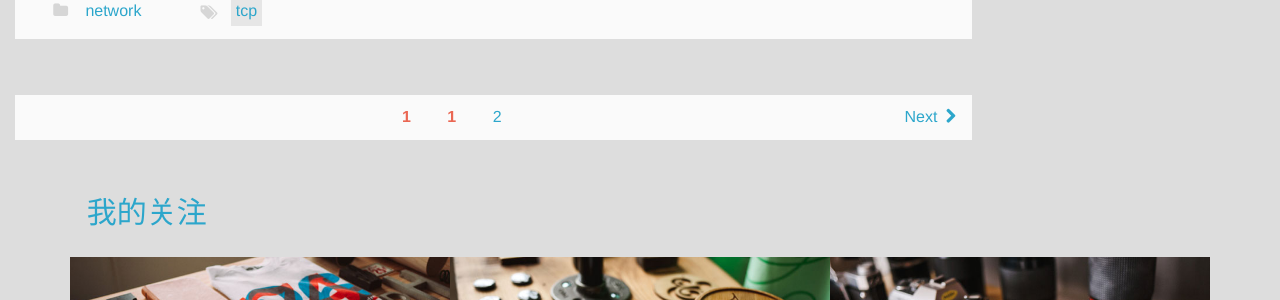
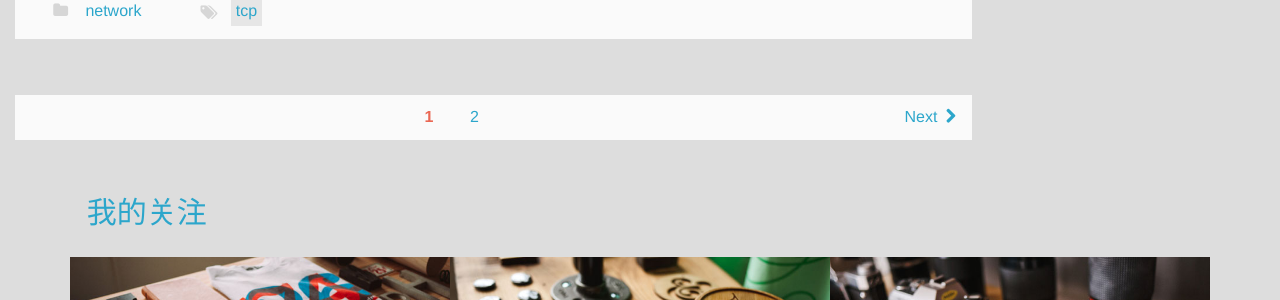
Before and after one commit to 861008761/myBlog, a Jekyll site: the page built from index.html, in a window 1280 px wide and 900 px high, scrolled down 4313 px. Shown: the part 152-452 px from the top of the window. Built offline with Jekyll 4.4.1, drawn with Linux system fonts in a browser that asks for light colours; emoji names are drawn with the system emoji font; Markdown is read by kramdown in place of the engine named in the settings; the list of posts is cut into pages by our own code; comment, search, counter and statistics services are not loaded.

Commit message:
add new files

```diff
--- a/_includes/index.html
+++ b/_includes/index.html
@@ -23,7 +23,7 @@
     {% else %}
     <a class="page-number" href="/">1</a>
     {% endif %}
-    {% for i in (1..paginator.total_pages) %}
+    {% for i in (2..paginator.total_pages) %}
     {%if i == paginator.page %}
     <span class="page-number current" href="/page{{ i }}" >{{ i }}</span>
     {% else %}
```
